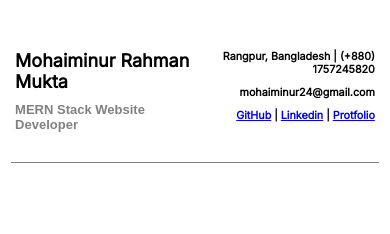
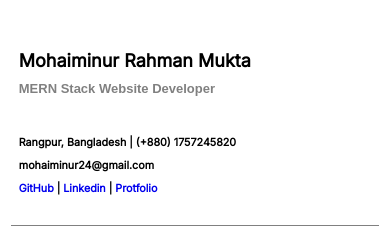
Before and after one commit to Mohaiminur-MernStackDeveloper/MohaiMinur-MernStack, a plain HTML site: page index.html in a window 390 px wide. Drawn offline with Linux system fonts and the light colour scheme; a web font is replaced by a local one.

Commit message:
responsive design is complete

```diff
--- a/index.html
+++ b/index.html
@@ -19,7 +19,7 @@
         <h1>Mohaiminur Rahman Mukta</h1>
         <h2>MERN Stack Website Developer</h2>
       </div>
-      <div style="text-align: end;">
+      <div style="font-size: medium;" class="topHeadersecound">
         <h6>Rangpur, Bangladesh | (+880) 1757245820</h6>
         <h6>mohaiminur24@gmail.com</h6>
         <h6><a href="#">GitHub</a> | <a href="#">Linkedin</a> | <a href="#">Protfolio</a></h6>
--- a/style.css
+++ b/style.css
@@ -15,9 +15,66 @@ h2 {
   color: grey;
 }
 
+a {
+    text-decoration: none;
+}
+
 .topHeader{
     display: grid;
     grid-template-columns: repeat(2, 1fr);
     justify-content: space-between;
     align-items: start;
 }
+
+.topHeadersecound{
+    text-align: end;
+}
+
+
+
+
+
+
+
+
+
+
+
+
+
+
+
+
+
+
+
+
+
+
+
+
+
+
+
+
+
+
+
+
+
+
+
+
+
+@media (max-width: 486px) {
+    .topHeader{
+        display: grid;
+        grid-template-columns: repeat(1, 1fr);
+        justify-content: space-between;
+        align-items: start;
+    }
+
+    .topHeadersecound{
+        text-align: start;
+    }
+  }
```
